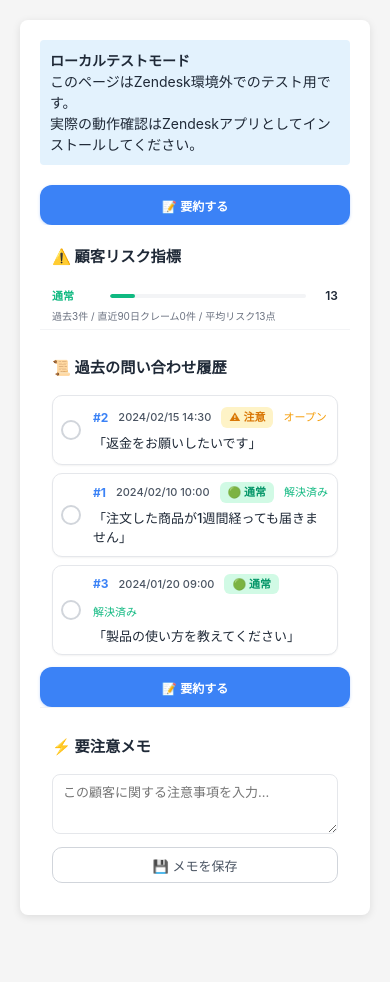
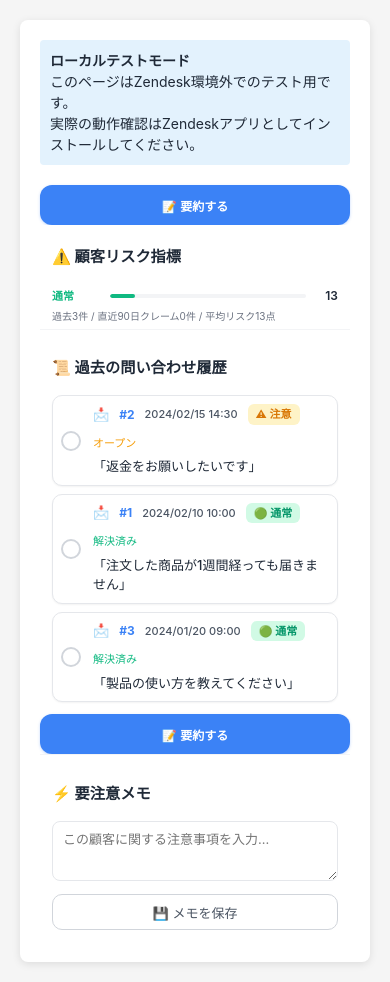
Before and after one commit to ymjiot-spec/zendesk-yoyaku, a website: page zendesk-app/test-local.html in a window 390 px wide. Before the commit the page ends 935 px from the top, so only its background shows below. Drawn offline with Linux system fonts and the light colour scheme.

Commit message:
feat: show channel icon (phone/email/web/chat) on ticket list items

```diff
--- a/zendesk-app/assets/main.js
+++ b/zendesk-app/assets/main.js
@@ -582,6 +582,7 @@ function createTicketItem(ticket) {
     summary = truncateText(summary, 40);
     const status = translateStatus(ticket.status);
     const ticketNumber = `#${ticket.id}`;
+    const channel = getChannelInfo(ticket);
 
     div.dataset.risk = risk.level;
 
@@ -595,6 +596,7 @@ function createTicketItem(ticket) {
 
     contentDiv.innerHTML = `
       <div class="ticket-header">
+        <span class="ticket-channel" title="${escapeHtml(channel.label)}">${channel.icon}</span>
         <a href="#" class="ticket-number-link" data-ticket-id="${ticket.id}">${escapeHtml(ticketNumber)}</a>
         <span class="ticket-datetime">${escapeHtml(datetime)}</span>
         <span class="ticket-risk-badge ${risk.level}">${risk.icon} ${risk.levelText}</span>
@@ -740,6 +742,24 @@ function translateStatus(status) {
     'closed': '終了'
   };
   return map[status] || status;
+}
+
+/**
+ * チャネル情報取得（電話・メール・Web等）
+ */
+function getChannelInfo(ticket) {
+  const channel = (ticket.via && ticket.via.channel) || '';
+  const map = {
+    'voice': { icon: '📞', label: '電話' },
+    'phone': { icon: '📞', label: '電話' },
+    'email': { icon: '✉️', label: 'メール' },
+    'web':   { icon: '🌐', label: 'Web' },
+    'chat':  { icon: '💬', label: 'チャット' },
+    'api':   { icon: '🔗', label: 'API' },
+    'twitter': { icon: '🐦', label: 'Twitter' },
+    'facebook': { icon: '📘', label: 'Facebook' }
+  };
+  return map[channel] || { icon: '📩', label: channel || '不明' };
 }
 
 /**
--- a/zendesk-app/assets/styles.css
+++ b/zendesk-app/assets/styles.css
@@ -442,6 +442,11 @@ body {
   flex-wrap: wrap;
 }
 
+.ticket-channel {
+  font-size: 13px;
+  cursor: default;
+}
+
 .ticket-number-link {
   font-weight: 700;
   color: #3b82f6;
```
